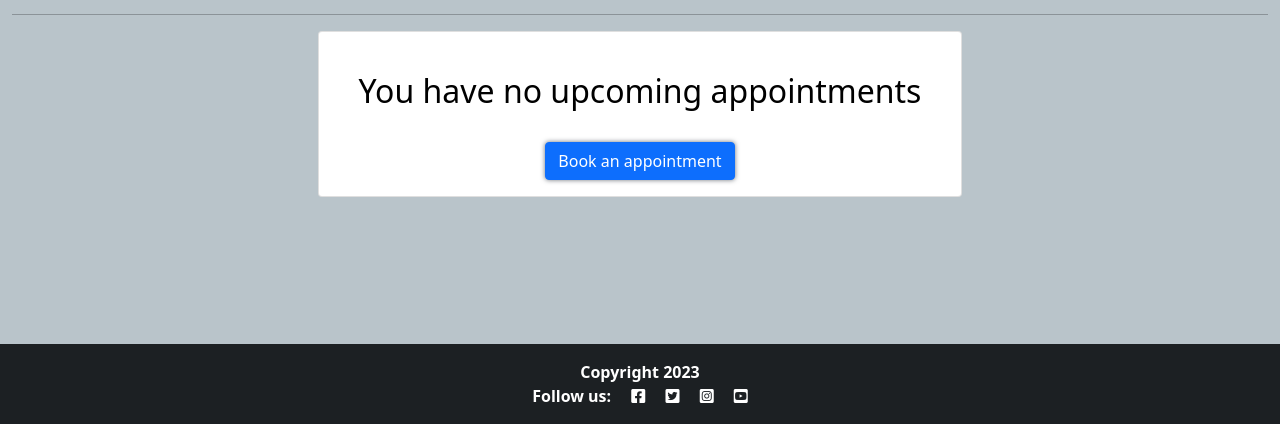
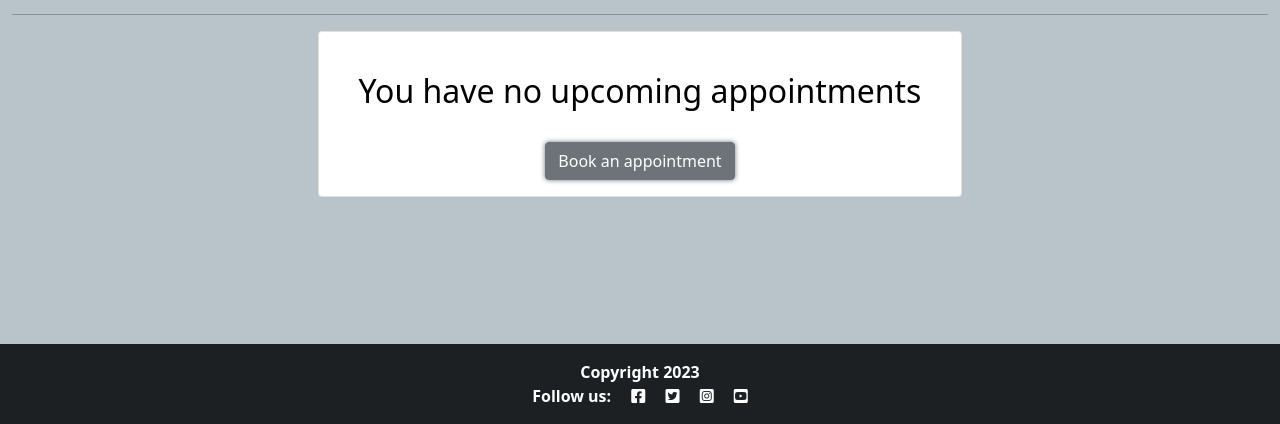
Before and after one commit to HPCarey/pt-booking, a Django app: page /user_profile/ in a window 1280 px wide. Shown: the part 376-800 px from the top of the page. Run offline with Django 3.2, Linux system fonts and the light colour scheme; the visitor is signed in with stand-in values (Sample User, id 1); data that the repository does not hold is empty.

Commit message:
styles: adjust button and text styles for user profile page

```diff
--- a/static/css/style.css
+++ b/static/css/style.css
@@ -53,7 +53,12 @@ body {
     font-size: 100%;
 }
 
-/* styles the color theme classes */
+/* User Profile*/
+.card-text {
+    color: #fff;
+}
+
+/* background color themes */
 .light-bg {
     background-color: #F9FAFC;
     color: #1C2023;
@@ -98,6 +103,19 @@ body {
     font-weight: 700;
 }
 
+ .btn-secondary {
+    outline: 0 0 5px rgba(110, 115, 122, 1) !important;
+    box-shadow: 0 0 5px rgba(110, 115, 122, 1);
+    background-color: #6E737A;
+    color: #fff;
+
+}
+
+.btn-secondary:hover,
+.btn-secondary:active {
+    background-color: #B9C4CA;
+    color: #19192D;
+}
 
 
 .link {
--- a/templates/user_profile.html
+++ b/templates/user_profile.html
@@ -20,9 +20,9 @@
             <p class="card-text">date: {{  booking.date }}</p>
             <p class="card-text">time: {{ booking.time }}</p>
             <!-- select and edit appointment via use of primary key -->
-            <a href="#" class="btn btn-primary">Change</a>
+            <a href="#" class="btn btn-secondary">Change</a>
             <!-- select and delete reservation via use of primary key -->
-            <a href="#" class="btn btn-primary">Cancel</a>
+            <a href="#" class="btn btn-secondary">Cancel</a>
           </div>
         </div>
         {%  endfor %}
@@ -31,7 +31,7 @@
         <div class="card text-center res-details">
           <div class="card-body">
             <h2 class="card-title p-4"> You have no upcoming appointments</h2>
-            <a href="{% url 'reservation' %}" class="btn btn-primary">Book an appointment</a>
+            <a href="{% url 'reservation' %}" class="btn btn-secondary">Book an appointment</a>
           </div>
         </div>
         {% endif %}
```
